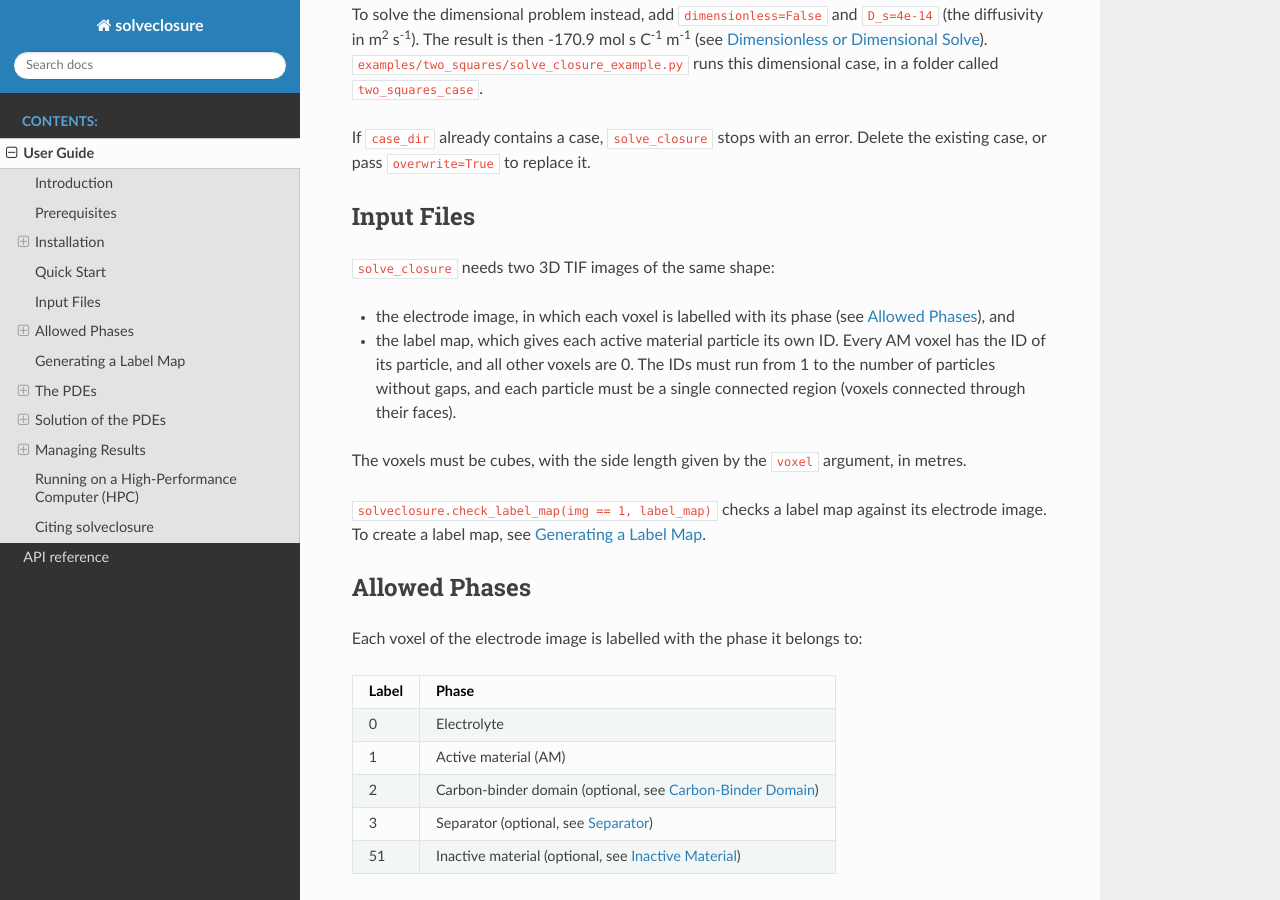
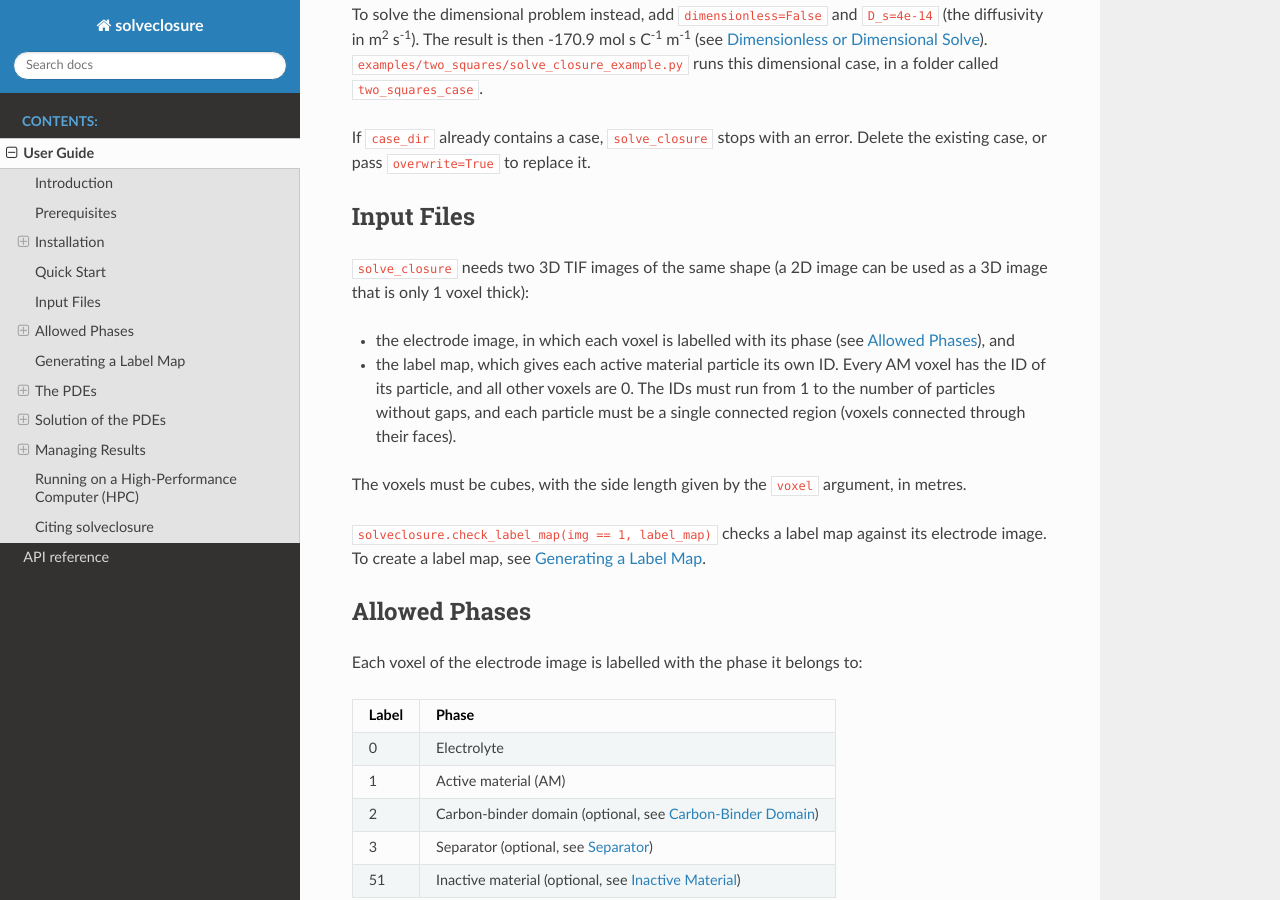
Before and after one commit to isaacbasil/solveclosure, a Sphinx documentation site: the page built from docs/guide.rst, in a window 1280 px wide and 900 px high, scrolled down 2220 px. Built offline with Sphinx 7.4.7 and the Read the Docs theme 3.1.0, drawn with Linux system fonts in a browser that asks for light colours.

Commit message:
Docs: say how a 2D image is used in Input Files
solve_closure needs 3D images; a 2D image is used as a 3D image that is only
1 voxel thick (checked: a 100 x 100 slice of the two squares, saved as
100 x 100 x 1, gives the same result as the 3D case, -0.0659544). Also
removes trailing spaces.

Co-Authored-By: Claude Opus 5.5 <noreply@anthropic.com>
Claude-Session: https://claude.ai/code/session_01XPAfmUyJpN9R4mrQPbPe2W

```diff
--- a/docs/guide.rst
+++ b/docs/guide.rst
@@ -123,7 +123,8 @@ Delete the existing case, or pass ``overwrite=True`` to replace it.
 Input Files
 -----------
 
-``solve_closure`` needs two 3D TIF images of the same shape:
+``solve_closure`` needs two 3D TIF images of the same shape (a 2D image can
+be used as a 3D image that is only 1 voxel thick):
 
 - the electrode image, in which each voxel is labelled with its phase (see
   `Allowed Phases`_), and
```
